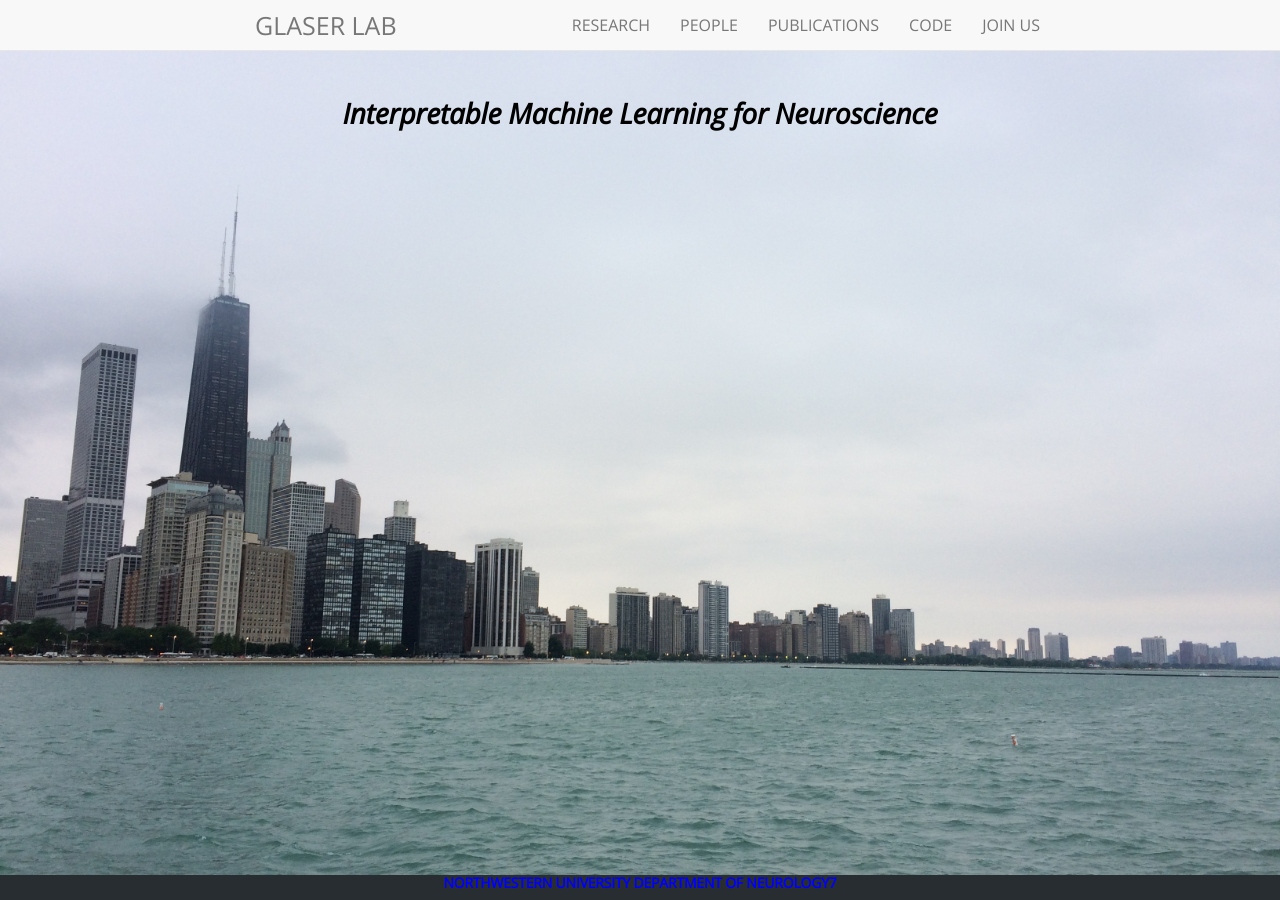
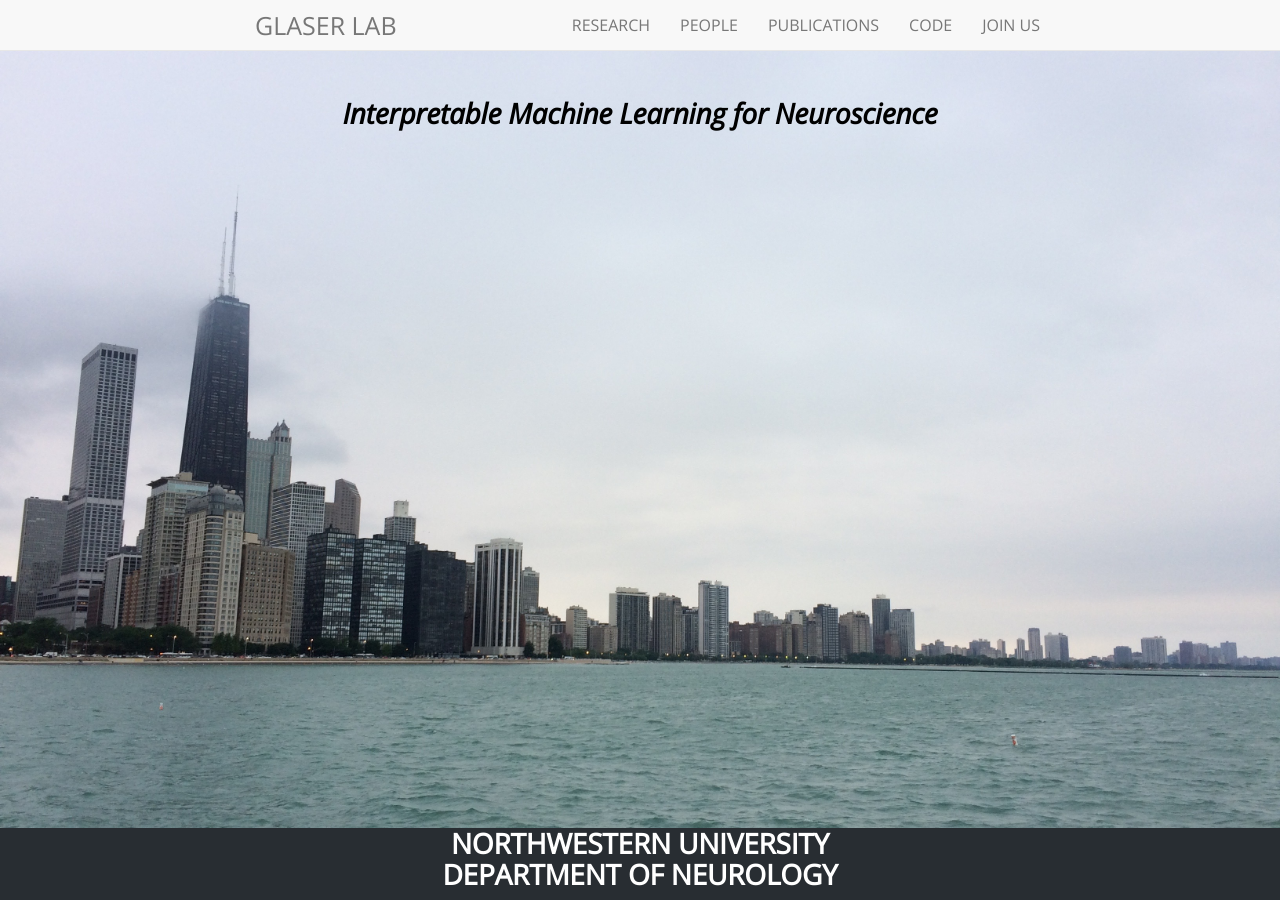
Before and after one commit to glaserlab/glaserlab.github.io, a Jekyll site: the page built from index.html, in a window 1280 px wide. Built offline with Jekyll 4.4.1, drawn with Linux system fonts in a browser that asks for light colours; nearby versions of some CDN libraries; comment, search, counter and statistics services are not loaded.

Commit message:
footer update

```diff
--- a/_includes/footer.html
+++ b/_includes/footer.html
@@ -6,7 +6,7 @@
   <!-- <div class="panel-footer">
 	  <div class="row"> -->
 		<!-- <div class="col-sm-4"> -->
-      <h5 style="font-size:1em; color:blue"> Northwestern University Department of Neurology7</h5>
+      <h5 style="font-size:2em; color:white"> Northwestern University<br>Department of Neurology</h5>
     <!-- </div> -->
     <!-- </div>
   </div> -->
```
